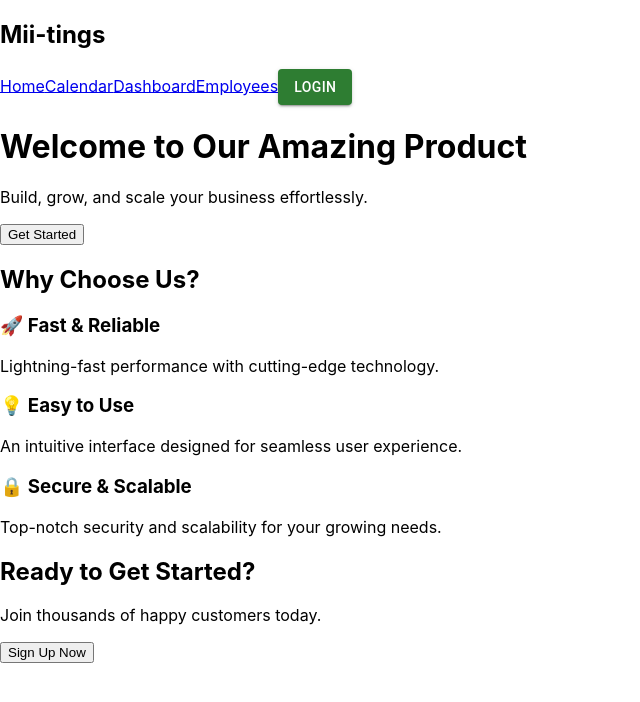
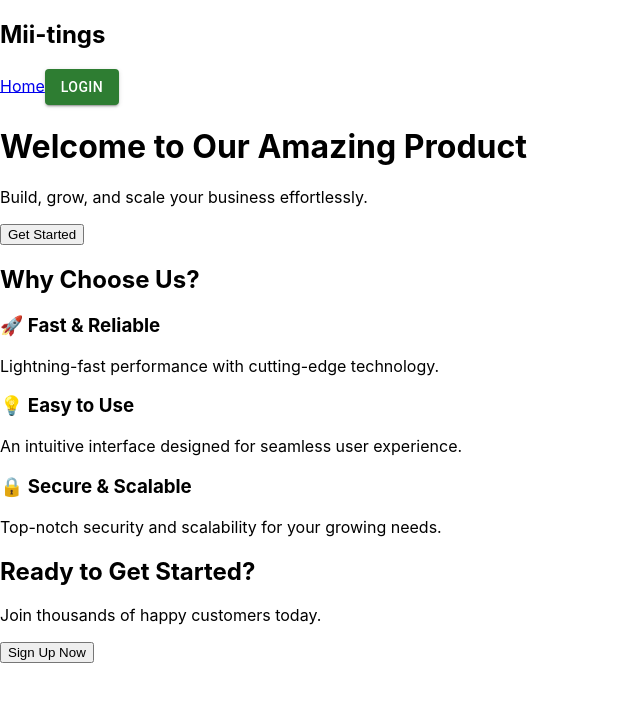
Before and after one commit to M-Byte480/mii-33, a React (Create React App) app in the folder frontend/: page / in a window 1280 px wide. Shown: the top 702 px of the page, without its empty margins (0-640 px from the left). Built offline with nearby package versions, Linux system fonts and the light colour scheme.

Commit message:
Only show certain pages once logged in

```diff
--- a/frontend/src/App.tsx
+++ b/frontend/src/App.tsx
@@ -57,9 +57,9 @@ function App() {
           <h1 className="text-xl font-bold">Mii-tings</h1>
           <div className="space-x-6 flex items-center">
             <Link to="/" className="hover:underline">Home</Link>
-            <Link to="/calendar" className="hover:underline">Calendar</Link>
-            <Link to="/dashboard" className="hover:underline">Dashboard</Link>
-            <Link to="/employees" className="hover:underline">Employees</Link>
+            {isLoggedIn && <Link to="/calendar" className="hover:underline">Calendar</Link>}
+            {isLoggedIn && <Link to="/dashboard" className="hover:underline">Dashboard</Link>}
+            {isLoggedIn && <Link to="/employees" className="hover:underline">Employees</Link>}
             {isLoggedIn && userEmail && (
               <span className="bg-gray-800 text-white px-3 py-1 rounded-full">
                 {truncateEmail(userEmail)}
```
